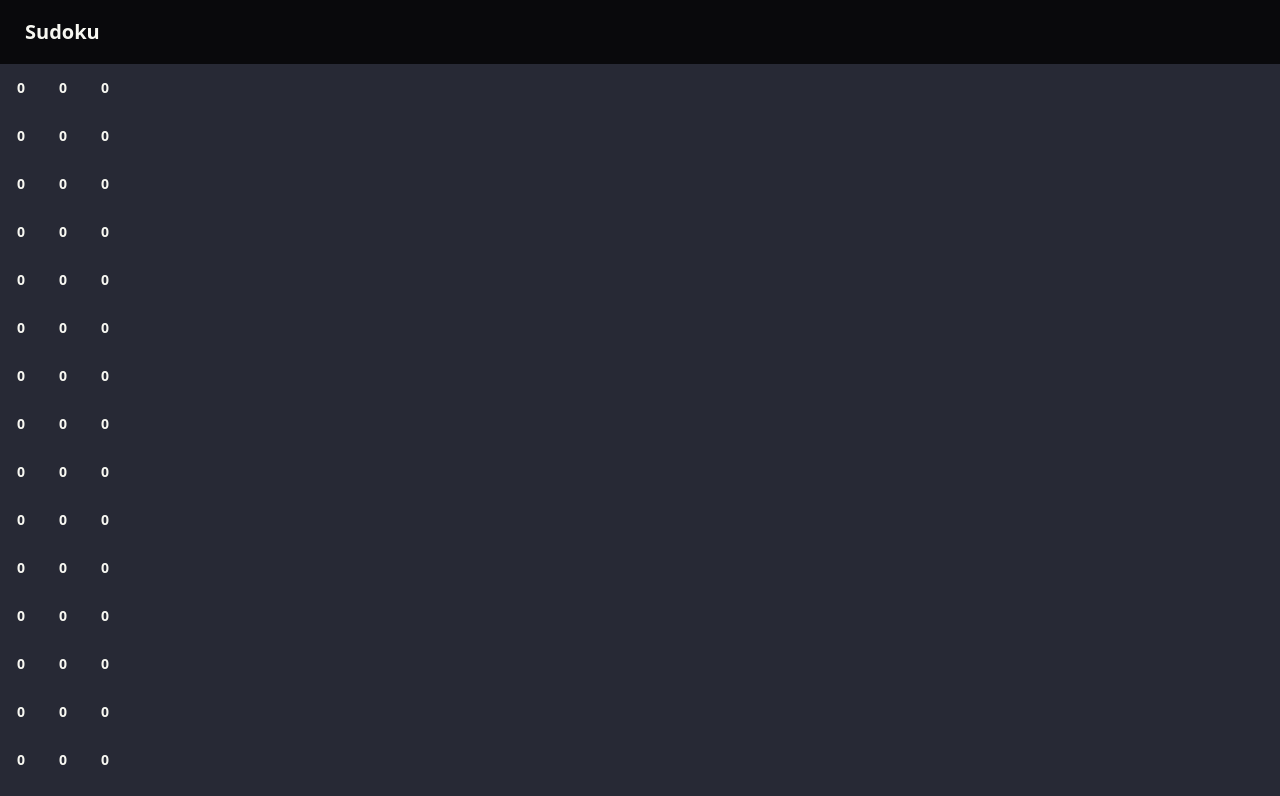
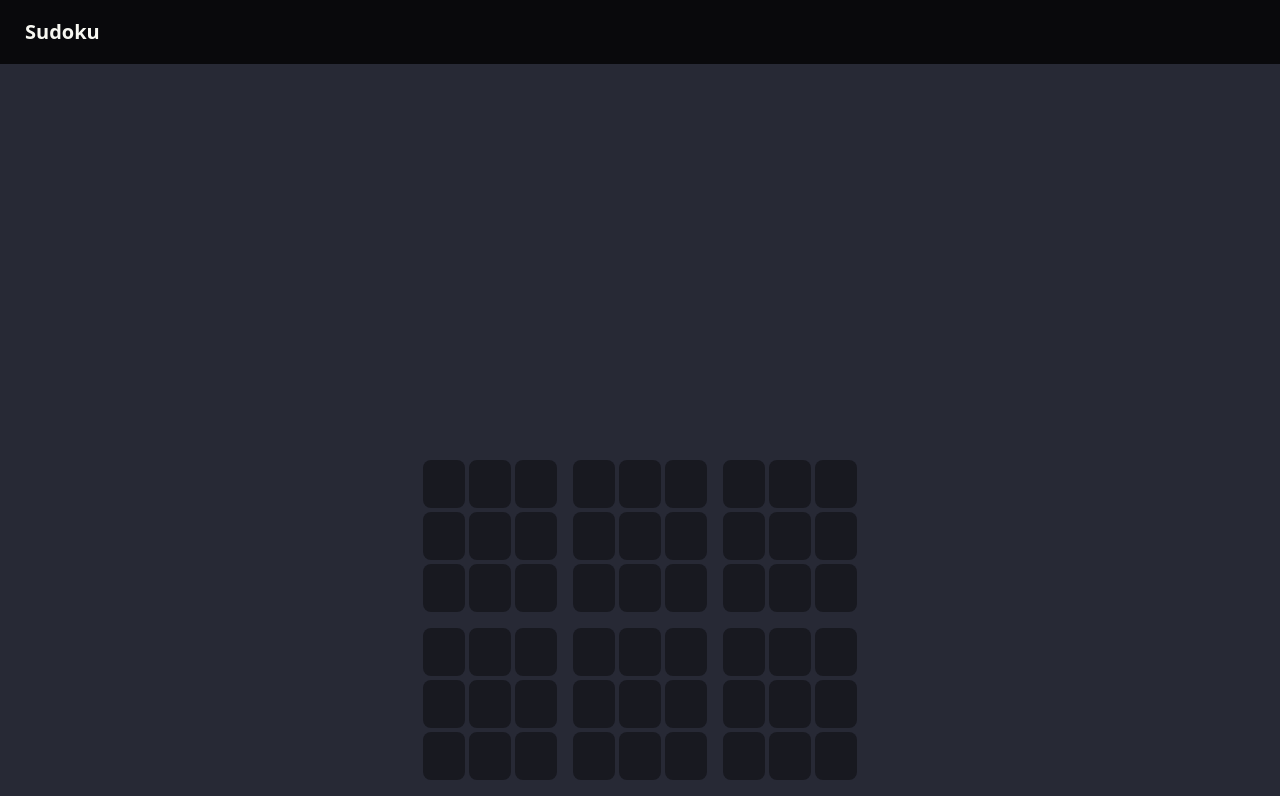
Before and after one commit to johnsonyuw/sudoku-rho, a Next.js app: page / in a window 1280 px wide. Shown: the top 796 px of the page. Built offline with nearby package versions, Linux system fonts and the light colour scheme.

Commit message:
fix: component/ to components/ directory

```diff
--- a/component/sudoku.tsx
+++ /dev/null
@@ -1,32 +0,0 @@
-import { chunk } from "underscore";
-
-export default function SudokuBoard({ board }: { board: number[][] }) {
-	return (
-		<div className="grid aspect-square grid-cols content-center gap-4">
-			{chunk(board, 3).map((rowChunk, x) => (
-				<div key={x} className="flex gap-1 justify-center items-center flex-col">
-					{
-						rowChunk.map((row, i) => (
-							<div className="grid grid-cols-3 gap-4" key={`${i}${x}`}>
-								{chunk(row, 3).map((colChunk, j) => (
-									<div className="flex gap-1 justify-center" key={`${i}${j}`}>
-										{colChunk.map((value, k) => (
-											<SudokuCell key={`${i}${j}${k}`} value={value} />
-										))}
-									</div>
-								))}
-							</div>
-						))}
-				</div>
-			))}
-		</div>
-	);
-}
-
-function SudokuCell({ value = 0 }: { value: number }) {
-	return (
-		<button className="btn-ghost btn-circle btn bg-base-200 font-medium">
-			<span className={value === 0 ? "invisible" : "visible"}>{value}</span>
-		</button>
-	);
-}
--- /dev/null
+++ b/components/sudoku.tsx
@@ -0,0 +1,34 @@
+import { chunk } from "underscore";
+
+export default function SudokuBoard({ board }: { board: number[][] }) {
+  return (
+    <div className="grid aspect-square content-center gap-4">
+      {chunk(board, 3).map((rowChunk, x) => (
+        <div
+          key={x}
+          className="flex flex-col items-center justify-center gap-1"
+        >
+          {rowChunk.map((row, i) => (
+            <div className="grid grid-cols-3 gap-4" key={`${i}${x}`}>
+              {chunk(row, 3).map((colChunk, j) => (
+                <div className="flex justify-center gap-1" key={`${i}${j}`}>
+                  {colChunk.map((value, k) => (
+                    <SudokuCell key={`${i}${j}${k}`} value={value} />
+                  ))}
+                </div>
+              ))}
+            </div>
+          ))}
+        </div>
+      ))}
+    </div>
+  );
+}
+
+function SudokuCell({ value = 0 }: { value: number }) {
+  return (
+    <button className="btn-ghost btn bg-base-200 font-medium">
+      <span className={value === 0 ? "invisible" : "visible"}>{value}</span>
+    </button>
+  );
+}
```
Also changed, not shown: app/page.tsx (+3 -5 lines), components/inputarea.tsx (renamed from component/inputarea.tsx).
